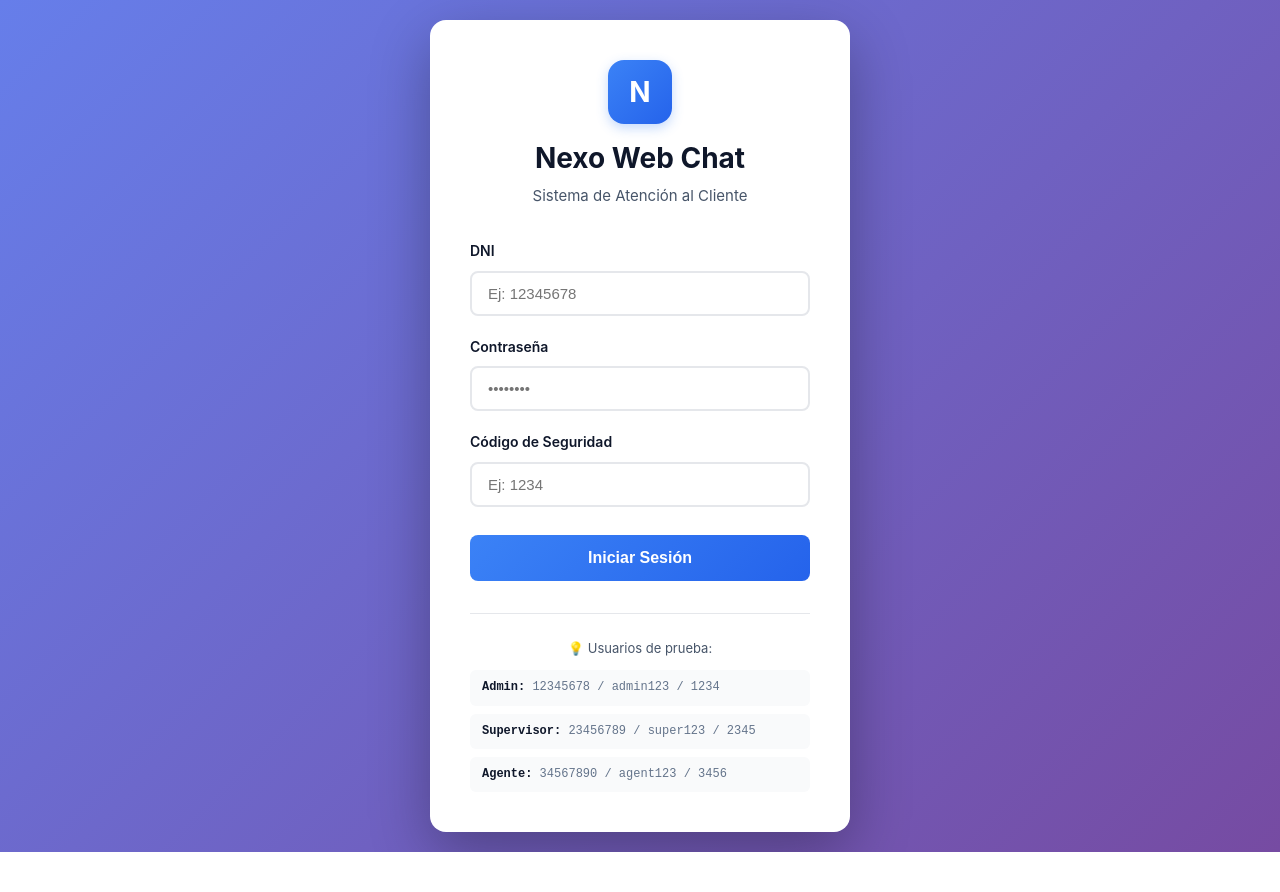
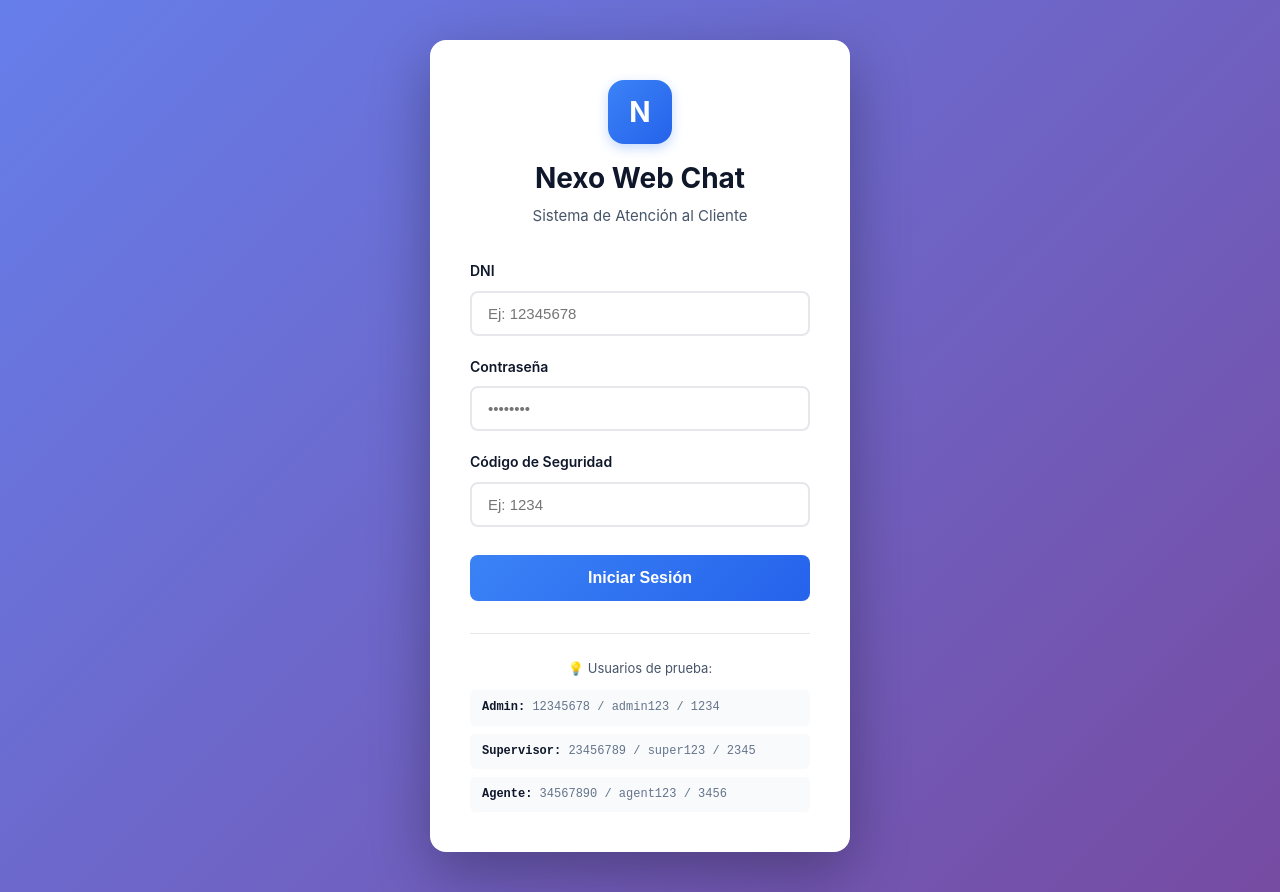
Before and after one commit to Mago912/web-chatt, a React (Vite) app: page / in a window 1280 px wide. Before the commit the page ends 852 px from the top, so only its background shows below. Built offline with nearby package versions, Linux system fonts and the light colour scheme.

Commit message:
task snapshot 256fe680-d77b-4629-af53-f95f17fc1ca2

```diff
--- a/src/index.css
+++ b/src/index.css
@@ -2493,6 +2493,15 @@ select:focus-visible {
   justify-content: center;
   background: linear-gradient(135deg, #667eea 0%, #764ba2 100%);
   padding: 20px;
+  overflow-y: auto;
+}
+
+/* Asegurar que el login sea scrollable en pantallas pequeñas */
+@media (max-height: 800px) {
+  .login-container {
+    align-items: flex-start;
+    padding: 40px 20px;
+  }
 }
 
 [data-theme="dark"] .login-container {
```
Also changed, not shown: 2 other files (tests, documents, lock files or other folders).
